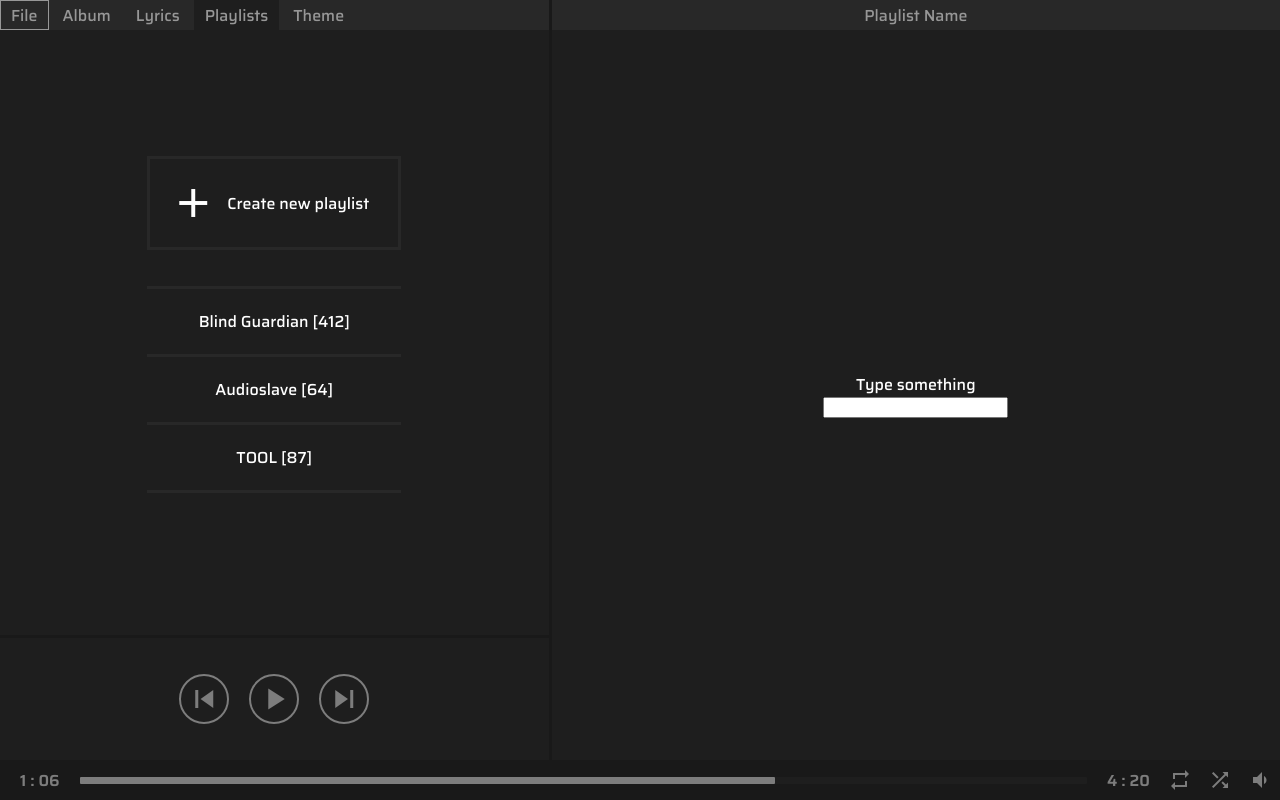
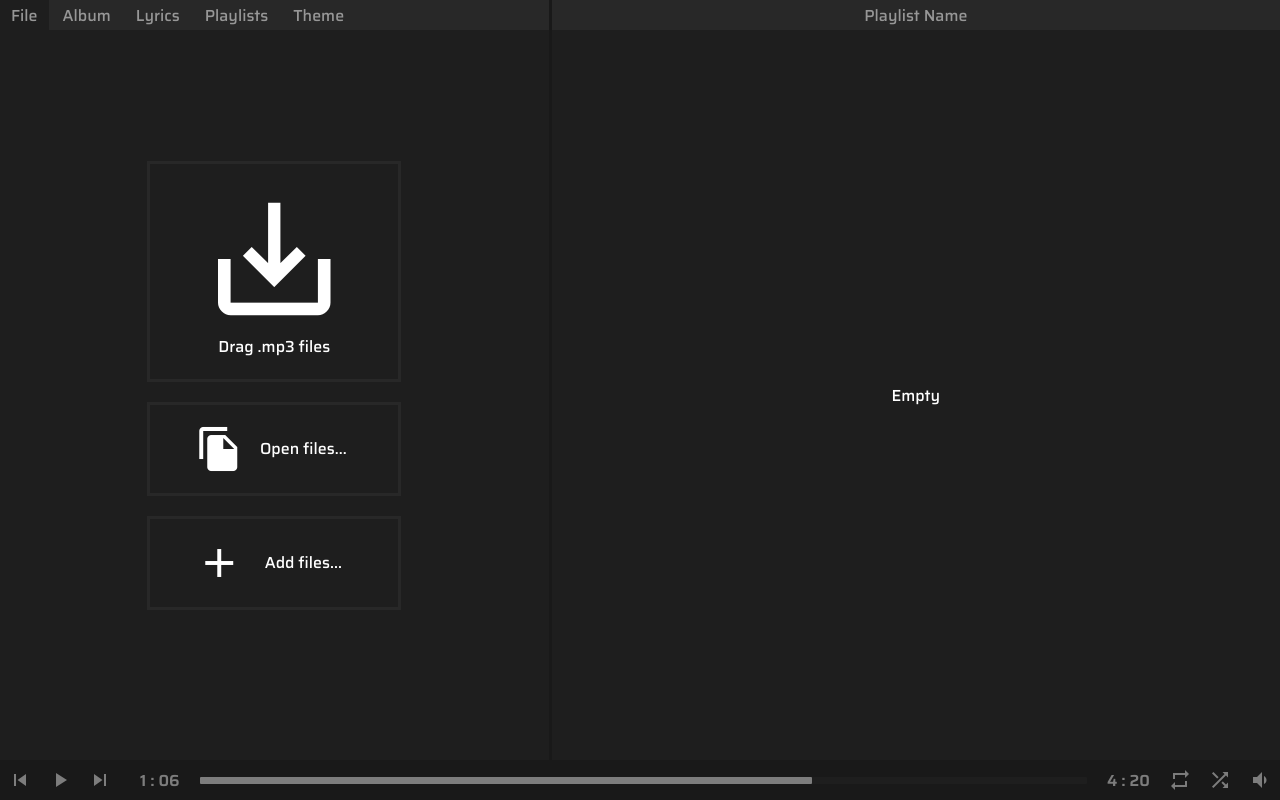
Before and after one commit to kamilmackow98/player, a React (Create React App) app: page / in a window 1280 px wide. Built offline with nearby package versions, Linux system fonts and the light colour scheme.

Commit message:
playlist changes and play controls now are on playbar

```diff
--- a/src/App.tsx
+++ b/src/App.tsx
@@ -10,7 +10,7 @@ import "./sass/app.scss";
  */
 
 export const App = () => {
-  const [activeIndex, setIndex] = React.useState(3); /* initial index set to 0 - [File] */
+  const [activeIndex, setIndex] = React.useState(0); /* initial index set to 0 - [File] */
 
   /* change current index on click */
   const handleIndex = (index: any) => {
--- a/src/components/LeftPane.tsx
+++ b/src/components/LeftPane.tsx
@@ -41,44 +41,49 @@ const LeftPane = (props: Props) => {
     };
   });
 
-  const ulListRef = React.createRef<HTMLUListElement>(); // useRef<HTMLUListElement>(null)
-  const playlist_input = React.createRef<HTMLInputElement>();
-  const [playlistName, setPlaylistName] = React.useState("New Playlist");
+  // or React.createRef<HTMLUListElement>();
+  // const [playlistName, setPlaylistName] = React.useState("-");
 
-  let li = document.createElement("li");
+  const playlist_btn = React.useRef<HTMLDivElement>(null); //
+
+  const input_container = React.useRef<HTMLDivElement>(null); // div with input
+  const playlist_input = React.useRef<HTMLInputElement>(null); // input [new playlist]
+
+  const ulListRef = React.createRef<HTMLUListElement>(); // ul list element
 
   /* on click [Create New Playlist] */
   function new_playlist(e: MouseEvent) {
-    e.preventDefault();
-    let children = e.currentTarget.children as HTMLCollectionOf<HTMLElement>;
-    children[0].style["display"] = "none";
-    children[1].style["display"] = "none";
-    children[2].style["display"] = "initial";
+    playlist_btn.current!.classList.add("hide"); // hide btn
+    input_container.current!.classList.remove("hide"); // show input
 
-    ulListRef.current!.appendChild(li);
-    li.textContent = playlistName;
-  }
-
-  console.log("first log" + ulListRef);
-
-  /* fire on change */
-  function setName(name: string) {
-    // li.textContent = playlistName;
-    // setPlaylistName(name);
-    if(ulListRef.current && ulListRef.current.lastChild) {
-      ulListRef.current.lastChild.textContent = "1";
-    }
-    console.log(ulListRef);
-
+    playlist_input.current!.removeAttribute("disabled"); // make accessible
+    playlist_input.current!.focus(); // auto focus after click
   }
 
   /* on key press and if key pressed === Enter */
   function addPlaylist(e: KeyboardEvent) {
-    // console.log(playlistName);
+    if (e.key === "Enter" && playlist_input.current!.value.length > 0 && playlist_input.current!.value.trim().length) {
+      /* if correct value - accept the playlist and create new one */
 
-    if (e.key === "Enter" && playlist_input.current!.value.length > 0) {
-      li.textContent = playlistName.trim();
-      // console.log(li.textContent);
+      const newLi = document.createElement("li");
+      newLi.textContent = playlist_input.current!.value.trim();
+
+      ulListRef.current!.appendChild(newLi);
+
+      playlist_btn.current!.classList.remove("hide");
+      input_container.current!.classList.add("hide");
+
+      playlist_input.current!.setAttribute("disabled", "");
+
+      playlist_input.current!.value = "";
+    } else if (e.key === "Enter") {
+      /* otherwise reset entry */
+
+      playlist_btn.current!.classList.remove("hide");
+      input_container.current!.classList.add("hide");
+
+      playlist_input.current!.value = "";
+      playlist_input.current!.setAttribute("disabled", "");
     }
   }
 
@@ -122,49 +127,36 @@ const LeftPane = (props: Props) => {
             {content.id === "playlists" && (
               <div className="playlists__content">
                 <div
-                  className="new-playlist"
+                  ref={playlist_btn}
+                  className="playlist__btn"
                   onClick={e => {
                     new_playlist(e);
                   }}
                 >
                   <i className="material-icons md-48">add</i>
                   <div>Create new playlist</div>
+                </div>
+
+                <div className="playlist__input-container hide" ref={input_container}>
                   <input
+                    disabled
+                    maxLength={40}
+                    id="new-input"
                     ref={playlist_input}
                     onKeyPress={event => {
                       addPlaylist(event);
-                    }}
-                    onChange={event => {
-                      setName(event.target.value);
                     }}
                     type="text"
                     placeholder="Playlist name"
                   />
                 </div>
-                <ul className="playlist__list" ref={ulListRef}>
-                  <li>Blind Guardian [412]</li>
-                  <li>Audioslave [64]</li>
-                  <li>TOOL [87]</li>
-                </ul>
+
+                <ul className="playlist__ul" ref={ulListRef}></ul>
               </div>
             )}
             {content.id === "theme" && <div className="theme__content">Theme</div>}
           </div>
         ))}
-      </div>
-
-      <div className="left-pane__item">
-        <div className="left-pane__controls">
-          <span className="previous">
-            <i className="material-icons md-36">skip_previous</i>
-          </span>
-          <span className="play-pause">
-            <i className="material-icons md-36">play_arrow</i>
-          </span>
-          <span className="next">
-            <i className="material-icons md-36">skip_next</i>
-          </span>
-        </div>
       </div>
     </div>
   );
--- a/src/components/Playbar.tsx
+++ b/src/components/Playbar.tsx
@@ -1,7 +1,6 @@
 import React, { MouseEvent } from "react";
 
 const Playbar = () => {
-
   /* toggle class on controls when clicked */
   function handleClick(e: MouseEvent) {
     e.stopPropagation();
@@ -10,6 +9,17 @@ const Playbar = () => {
 
   return (
     <div className="playbar">
+      <div className="playbar__left-controls">
+        <span className="previous">
+          <i className="material-icons md-24">skip_previous</i>
+        </span>
+        <span className="play-pause">
+          <i className="material-icons md-24">play_arrow</i>
+        </span>
+        <span className="next">
+          <i className="material-icons md-24">skip_next</i>
+        </span>
+      </div>
       <div className="playbar__progress">
         <span className="current-time">1 : 06</span>
 
@@ -21,7 +31,7 @@ const Playbar = () => {
       </div>
 
       {/* repeat, shuffle and volume controls */}
-      <div className="playbar__controls">
+      <div className="playbar__right-controls">
         {/* repeat container */}
         <span
           className="playbar__repeat"
--- a/src/components/RightPane.tsx
+++ b/src/components/RightPane.tsx
@@ -1,14 +1,10 @@
 import React from "react";
 
 const RightPane = () => {
-  const [change, setChange] = React.useState("");
-
   return (
     <div className="right-pane">
       <div className="right-pane__content">
-        <label htmlFor="test">Type something </label>
-        <input type="text" id="test" onChange={event => setChange(event.target.value)} />
-        <div>{change}</div>
+        Empty
       </div>
     </div>
   );
--- a/src/sass/left_pane.scss
+++ b/src/sass/left_pane.scss
@@ -1,7 +1,7 @@
 .left-pane {
   grid-area: left;
 
-  grid-template-rows: 1fr auto;
+  grid-template-rows: 1fr;
   justify-items: center;
   align-items: center;
   display: grid;
@@ -76,7 +76,7 @@
     margin-bottom: 20px;
     padding: 20px;
 
-    min-width: 200px;
+    min-width: 250px;
     width: 50%;
 
     border: 3px solid lighten($primary, 4%);
@@ -141,6 +141,8 @@
 
 /* playlists container */
 #playlists {
+
+
   .playlists__content {
     height: 100%;
     width: 100%;
@@ -150,19 +152,27 @@
     align-items: center;
     display: flex;
 
-    .new-playlist {
+    .playlist__btn,
+    .playlist__input-container {
       justify-content: center;
       align-items: center;
       display: flex;
 
-      cursor: pointer;
-
       min-width: 250px;
+      height: 100px;
       width: 50%;
 
       border: 3px solid lighten($primary, 4%);
       margin-bottom: 20px;
       padding: 20px;
+    }
+
+    .playlist__btn {
+      cursor: pointer;
+
+      &.hide {
+        display: none;
+      }
 
       &:hover {
         border: 3px solid $secondary;
@@ -180,9 +190,42 @@
       input {
         display: none;
       }
+
     }
 
-    .playlist__list {
+    .playlist__input-container {
+      flex-direction: column;
+      padding: 0;
+
+      label {
+        margin-bottom: 10px;
+      }
+
+      input {
+        background-color: $primary;
+        border: none;
+        outline: 0;
+        color: white;
+        // border-bottom: 3px solid lighten($primary, 4%);
+        padding: 2px;
+        font-family: "Saira-SemiBold";
+        text-align: center;
+        font-size: 16px;
+
+        height: 100%;
+        width: 100%;
+
+        &::placeholder {
+          color: $third;
+        }
+      }
+
+      &.hide {
+        display: none;
+      }
+    }
+
+    .playlist__ul {
       text-align: center;
       list-style: none;
 
@@ -223,47 +266,3 @@
 #theme {
   border: 1px solid green;
 }
-
-/* wrap - previous, play, pause, next controls */
-.left-pane__controls {
-  justify-content: center;
-  align-items: center;
-  display: flex;
-
-  height: 125px;
-  width: 100%;
-
-  border-top: 3px solid $secondary;
-
-  .play-pause {
-    margin: 0 20px;
-  }
-
-  /* controls - containers [not icons] */
-  .previous,
-  .play-pause,
-  .next {
-    text-shadow: 0 0 5px rgba(255, 255, 255, 0);
-    box-shadow: 0 0 5px rgba(255, 255, 255, 0);
-    border: 2px solid $third;
-    color: $third;
-
-    transition: all 200ms ease;
-    user-select: none;
-
-    justify-content: center;
-    align-items: center;
-    display: flex;
-
-    border-radius: 50px;
-    height: 50px;
-    width: 50px;
-
-    &:hover {
-      text-shadow: 0 0 5px rgba(255, 255, 255, 0.5);
-      box-shadow: 0 0 5px rgba(255, 255, 255, 0.5);
-      border: 2px solid rgba(255, 255, 255, 1);
-      color: rgb(255, 255, 255);
-    }
-  }
-}
--- a/src/sass/playbar.scss
+++ b/src/sass/playbar.scss
@@ -68,8 +68,57 @@ $controls-width: 3 * $control-container;
   }
 }
 
+/* wrap - previous, play, pause, next controls */
+.playbar__left-controls {
+  justify-content: center;
+  align-items: center;
+  display: flex;
+  // display: none;
+
+  // height: 125px;
+  width: $controls-width;
+
+
+  .play-pause {
+    // margin: 0 20px;
+  }
+
+  /* controls - containers [not icons] */
+  .previous,
+  .play-pause,
+  .next {
+    text-shadow: 0 0 5px rgba(255, 255, 255, 0);
+    // box-shadow: 0 0 5px rgba(255, 255, 255, 0);
+    border: 2px solid rgba(0, 0, 0, 0);
+    color: $third;
+
+    border-radius: 50px;
+
+    width: $control-container;
+    height: 100%;
+
+    transition: all 200ms ease;
+    user-select: none;
+
+    justify-content: center;
+    align-items: center;
+    display: flex;
+
+    // border-radius: 50px;
+    // height: 50px;
+    // width: 50px;
+
+    &:hover {
+      text-shadow: 0 0 5px rgba(255, 255, 255, 0.5);
+      // box-shadow: 0 0 5px rgba(255, 255, 255, 0.5);
+      border: 2px solid rgba(255, 255, 255, 1);
+      color: rgb(255, 255, 255);
+    }
+  }
+}
+
 /* repeat, shuffle and volume controls */
-.playbar__controls {
+.playbar__right-controls {
   width: $controls-width;
   user-select: none;
   height: 100%;
```
